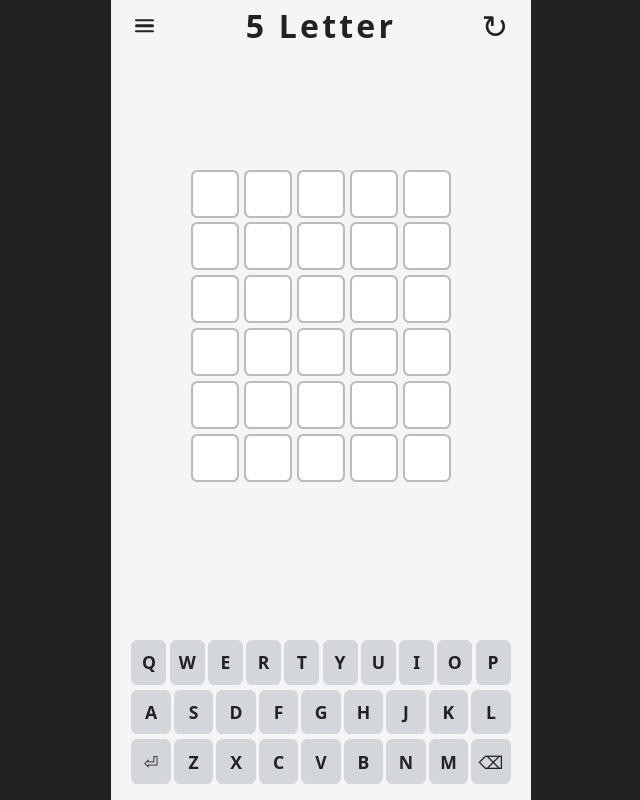
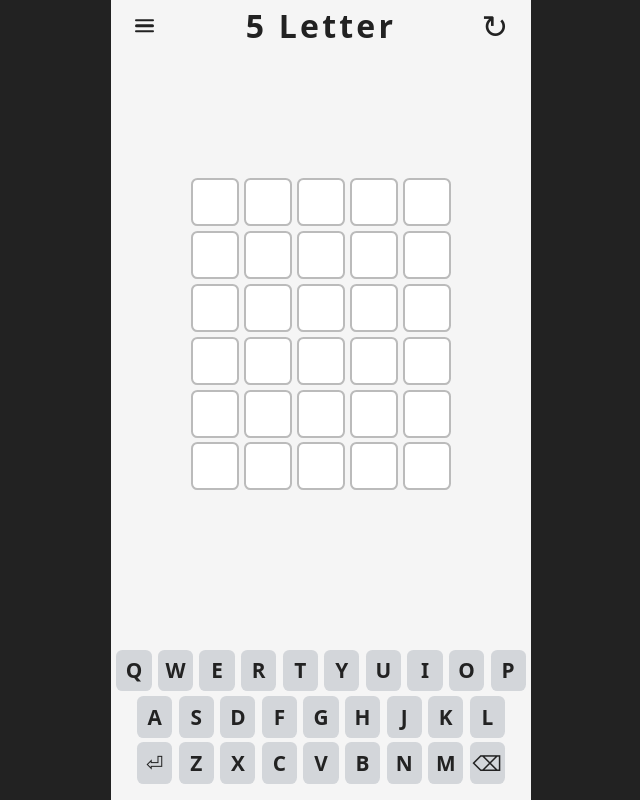
Before and after one commit to zzell/fiveletter, a React (Vite) app: page / in a window 1280 px wide. Shown: the whole page, without its empty margins (319-959 px from the left). Built offline with nearby package versions, Linux system fonts and the light colour scheme.

Commit message:
improve keyboard

```diff
--- a/src/App.css
+++ b/src/App.css
@@ -203,19 +203,10 @@ body {
 }
 
 .status-message {
-  min-height: 1.5rem;
-  font-size: clamp(1rem, 3vw, 1.2rem);
-  font-weight: 600;
-  color: #333;
-  margin: 0.5rem 0;
+  min-height: 2rem;
   display: flex;
   align-items: center;
   justify-content: center;
-  flex-shrink: 0;
-  width: 100%;
-  max-width: 100%;
-  box-sizing: border-box;
-  text-align: center;
 }
 
 .temp-message {
@@ -256,30 +247,28 @@ body {
 .keyboard-row {
   display: flex;
   justify-content: center;
-  gap: clamp(0.05rem, 0.3vw, 0.15rem);
-  width: 100%;
-  max-width: 100%;
-  box-sizing: border-box;
+  gap: clamp(0.2rem, 0.8vw, 0.3rem);
 }
 
 .key {
   flex: 1 1 0;
-  min-width: 0;
-  max-width: clamp(1.8rem, 7.5vw, 2.8rem);
-  height: clamp(1.8rem, 7.5vw, 2.8rem);
-  margin: 0 clamp(0.01rem, 0.1vw, 0.03rem);
+  min-width: 2.2rem;
+  max-width: 3.2rem;
+  width: auto;
+  height: clamp(3.6rem, 13vw, 4.8rem);
+  font-size: clamp(0.9rem, 3.8vw, 1.3rem);
+  margin: 0 clamp(0.02rem, 0.15vw, 0.05rem);
+  background: #d3d6da;
+  color: #222;
+  display: flex;
+  align-items: center;
+  justify-content: center;
   border: none;
   border-radius: 0.4rem;
-  background: #d3d6da;
-  color: #222;
-  font-size: clamp(0.7rem, 2.8vw, 1.1rem);
   font-weight: 600;
   text-transform: uppercase;
   cursor: pointer;
   transition: background 0.2s;
-  display: flex;
-  align-items: center;
-  justify-content: center;
   box-sizing: border-box;
   padding: 0;
   flex-shrink: 0;
@@ -295,10 +284,10 @@ body {
   background: #6aaa64;
   color: #fff;
   font-weight: 700;
-  min-width: clamp(4rem, 15vw, 5rem);
+  min-width: clamp(4.5rem, 18vw, 6rem);
   height: clamp(3.2rem, 12vw, 4.2rem);
   font-size: clamp(1.2rem, 4.5vw, 1.8rem);
-  flex: 2;
+  flex: 1.5;
 }
 
 .key:contains("⏎"):hover,
@@ -383,10 +372,9 @@ body {
   }
 
   .key {
+    width: clamp(2.2rem, 9vw, 3.2rem);
     max-width: clamp(2.2rem, 9vw, 3.2rem);
-    height: clamp(2.8rem, 10vw, 3.8rem);
-    font-size: clamp(0.9rem, 3.8vw, 1.3rem);
-    margin: 0 clamp(0.02rem, 0.15vw, 0.05rem);
+    flex: 0 0 auto;
   }
 
   .key:has(> .icon) {
@@ -399,6 +387,13 @@ body {
 
   .board-row {
     gap: clamp(0.2rem, 0.8vw, 0.3rem);
+  }
+
+  /* Make Enter and Backspace keys wider on mobile */
+  .key[data-key="ENTER"],
+  .key[data-key="DEL"] {
+    width: clamp(3.2rem, 16vw, 5rem);
+    max-width: clamp(3.2rem, 16vw, 5rem);
   }
 }
 
@@ -744,3 +739,28 @@ body {
     z-index: 20;
   }
 }
+
+/* Make Enter and Backspace keys just a bit wider on desktop */
+.key[data-key="ENTER"],
+.key[data-key="DEL"] {
+  flex: 1.7 1 0;
+  min-width: 2.2rem;
+  max-width: 5rem;
+}
+
+@media (min-width: 481px) {
+  .key {
+    flex: 1 1 0;
+    min-width: 2.2rem;
+    max-width: 3.2rem;
+    width: auto;
+    height: 2.6rem;
+  }
+  .key[data-key="ENTER"],
+  .key[data-key="DEL"] {
+    flex: 1.3 1 0;
+    min-width: 2.2rem;
+    max-width: 4rem;
+    width: auto;
+  }
+}
```
